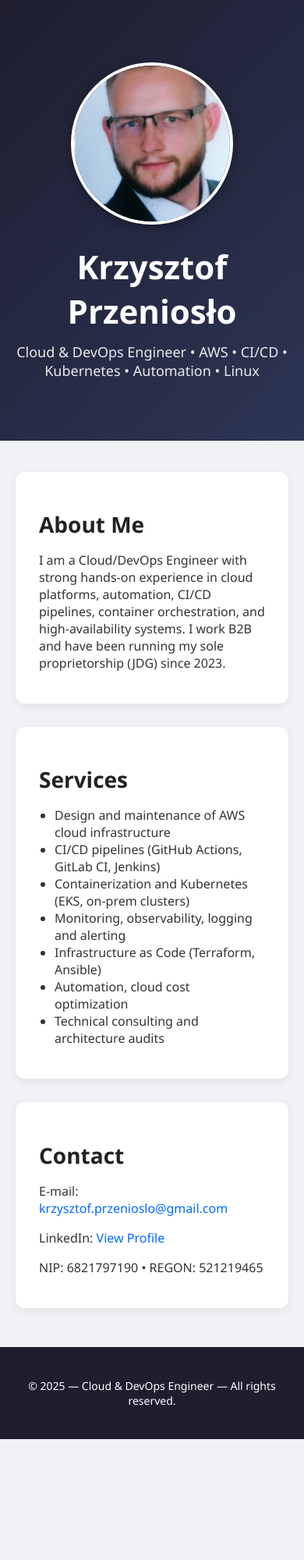
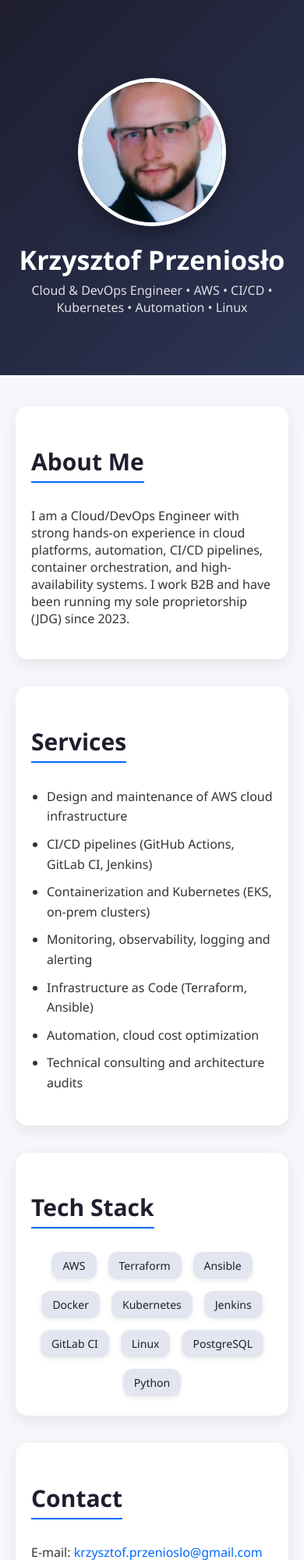
Before and after one commit to krzyprzenioslo/krzyprzenioslo.github.io, a plain HTML site: page index.html in a window 390 px wide. Shown: the top 2000 px of the page at 78% size. Before the commit the page ends 1845 px from the top, so only its background shows below. Drawn offline with Linux system fonts and the light colour scheme.

Commit message:
photo edit

```diff
--- a/index.html
+++ b/index.html
@@ -3,31 +3,35 @@
 <head>
 <meta charset="UTF-8" />
 <meta name="viewport" content="width=device-width, initial-scale=1.0" />
-    <title>Cloud & DevOps Engineer – B2B Services</title>
+<title>Krzysztof Przeniosło – Cloud & DevOps Engineer</title>
 <style>
-        body {
+/* Reset & fonts */
+body, html {
     margin: 0;
     padding: 0;
-            font-family: "Segoe UI", Arial, sans-serif;
-            background: #f0f2f5;
+    font-family: 'Segoe UI', Arial, sans-serif;
+    background: #f5f7fa;
     color: #333;
 }
 
+/* Header */
 header {
     background: linear-gradient(135deg, #1e1e2f, #2c3555);
     color: white;
     text-align: center;
-            padding: 80px 20px 60px;
+    padding: 100px 20px 60px;
+    position: relative;
 }
 
 header .photo {
-            width: 200px;
-            height: 200px;
+    width: 180px;
+    height: 180px;
     border-radius: 50%;
     overflow: hidden;
-            border: 4px solid #fff;
-            margin: 0 auto 25px;
-            box-shadow: 0 4px 15px rgba(0,0,0,0.3);
+    border: 5px solid #fff;
+    margin: 0 auto 20px;
+    box-shadow: 0 8px 25px rgba(0,0,0,0.35);
+    transition: transform 0.3s ease;
 }
 
 header .photo img {
@@ -36,42 +40,97 @@
     object-fit: cover;
 }
 
+header .photo:hover {
+    transform: scale(1.05);
+}
+
 header h1 {
-            font-size: 42px;
-            margin: 0;
+    font-size: 46px;
+    margin: 10px 0 5px;
 }
 
 header p {
-            font-size: 18px;
-            margin-top: 12px;
-            opacity: 0.9;
+    font-size: 20px;
+    margin-top: 5px;
+    opacity: 0.85;
 }
 
+/* Sections */
 section {
     max-width: 1000px;
     margin: 40px auto;
     padding: 0 20px;
 }
 
-        h2 {
-            font-size: 28px;
-            margin-bottom: 12px;
-            font-weight: 600;
-            color: #222;
+/* Cards */
+.card {
+    background: white;
+    padding: 30px 35px;
+    border-radius: 15px;
+    margin-bottom: 35px;
+    box-shadow: 0 6px 20px rgba(0,0,0,0.08);
+    transition: transform 0.3s ease, box-shadow 0.3s ease;
 }
 
-        .card {
-            background: white;
-            padding: 25px 30px;
-            border-radius: 12px;
-            margin-bottom: 30px;
-            box-shadow: 0 3px 12px rgba(0,0,0,0.08);
+.card:hover {
+    transform: translateY(-5px);
+    box-shadow: 0 12px 28px rgba(0,0,0,0.12);
+}
+
+h2 {
+    font-size: 30px;
+    margin-bottom: 15px;
+    font-weight: 600;
+    color: #1e1e2f;
+    border-bottom: 2px solid #006aff;
+    display: inline-block;
+    padding-bottom: 5px;
 }
 
 ul {
     padding-left: 20px;
 }
 
+ul li {
+    margin-bottom: 10px;
+    line-height: 1.6;
+}
+
+/* Tech stack section */
+.tech-stack {
+    display: flex;
+    flex-wrap: wrap;
+    gap: 15px;
+    margin-top: 15px;
+}
+
+.tech-stack span {
+    background: #e3e6f0;
+    color: #1e1e2f;
+    padding: 8px 14px;
+    border-radius: 12px;
+    font-weight: 500;
+    font-size: 14px;
+    box-shadow: 0 2px 6px rgba(0,0,0,0.08);
+    transition: background 0.3s ease;
+}
+
+.tech-stack span:hover {
+    background: #006aff;
+    color: white;
+}
+
+/* Links */
+a {
+    color: #006aff;
+    text-decoration: none;
+}
+
+a:hover {
+    text-decoration: underline;
+}
+
+/* Footer */
 footer {
     background: #1e1e2f;
     color: white;
@@ -81,18 +140,28 @@
     font-size: 14px;
 }
 
-        a {
-            color: #006aff;
-            text-decoration: none;
+/* Responsive */
+@media(max-width: 600px) {
+    header h1 {
+        font-size: 34px;
     }
-
+    header p {
+        font-size: 16px;
+    }
+    .card {
+        padding: 25px 20px;
+    }
+    .tech-stack {
+        justify-content: center;
+    }
+}
 </style>
 </head>
 <body>
 
 <header>
     <div class="photo">
-        <img src="/assets/photo.png" alt="Profile Photo" />
+        <img src="/assets/photo.png" alt="Profile Photo">
     </div>
     <h1>Krzysztof Przeniosło</h1>
     <p>Cloud & DevOps Engineer • AWS • CI/CD • Kubernetes • Automation • Linux</p>
@@ -122,6 +191,22 @@
     </div>
 
     <div class="card">
+        <h2>Tech Stack</h2>
+        <div class="tech-stack">
+            <span>AWS</span>
+            <span>Terraform</span>
+            <span>Ansible</span>
+            <span>Docker</span>
+            <span>Kubernetes</span>
+            <span>Jenkins</span>
+            <span>GitLab CI</span>
+            <span>Linux</span>
+            <span>PostgreSQL</span>
+            <span>Python</span>
+        </div>
+    </div>
+
+    <div class="card">
         <h2>Contact</h2>
         <p>E-mail: <a href="mailto:krzysztof.przenioslo@gmail.com">krzysztof.przenioslo@gmail.com</a></p>
         <p>LinkedIn: <a href="https://www.linkedin.com/in/krzysztof-przeniosło-91125a144/">View Profile</a></p>
```
Lines whose indentation alone changed are shown as unchanged.
